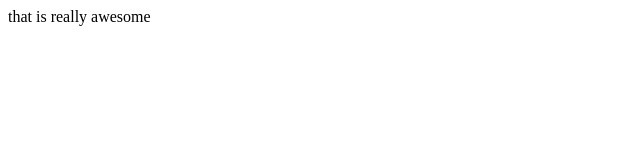
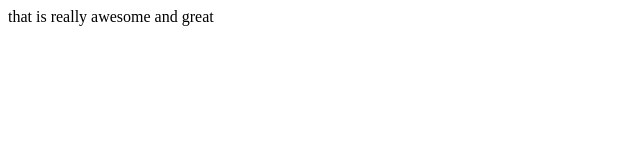
Before and after one commit to mamun-al-abdullah/testy, a plain HTML site: page index.html in a window 1280 px wide. Shown: the full height of the page, 0-640 px from the left. Drawn offline with Linux system fonts and the light colour scheme.

Commit message:
Update index.html

```diff
--- a/index.html
+++ b/index.html
@@ -6,6 +6,6 @@
     <title>test</title>
 </head>
 <body>
-    that is really awesome
+    that is really awesome and great
 </body>
 </html>
```
